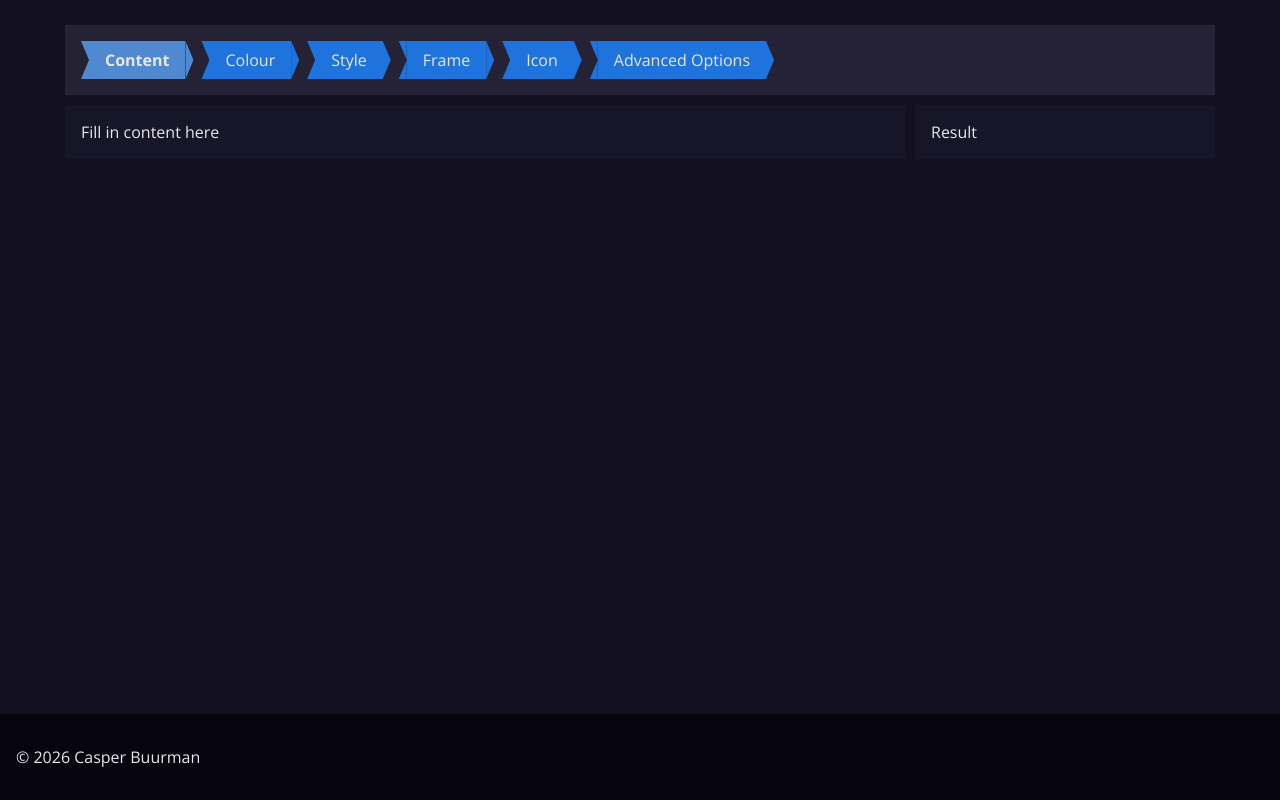
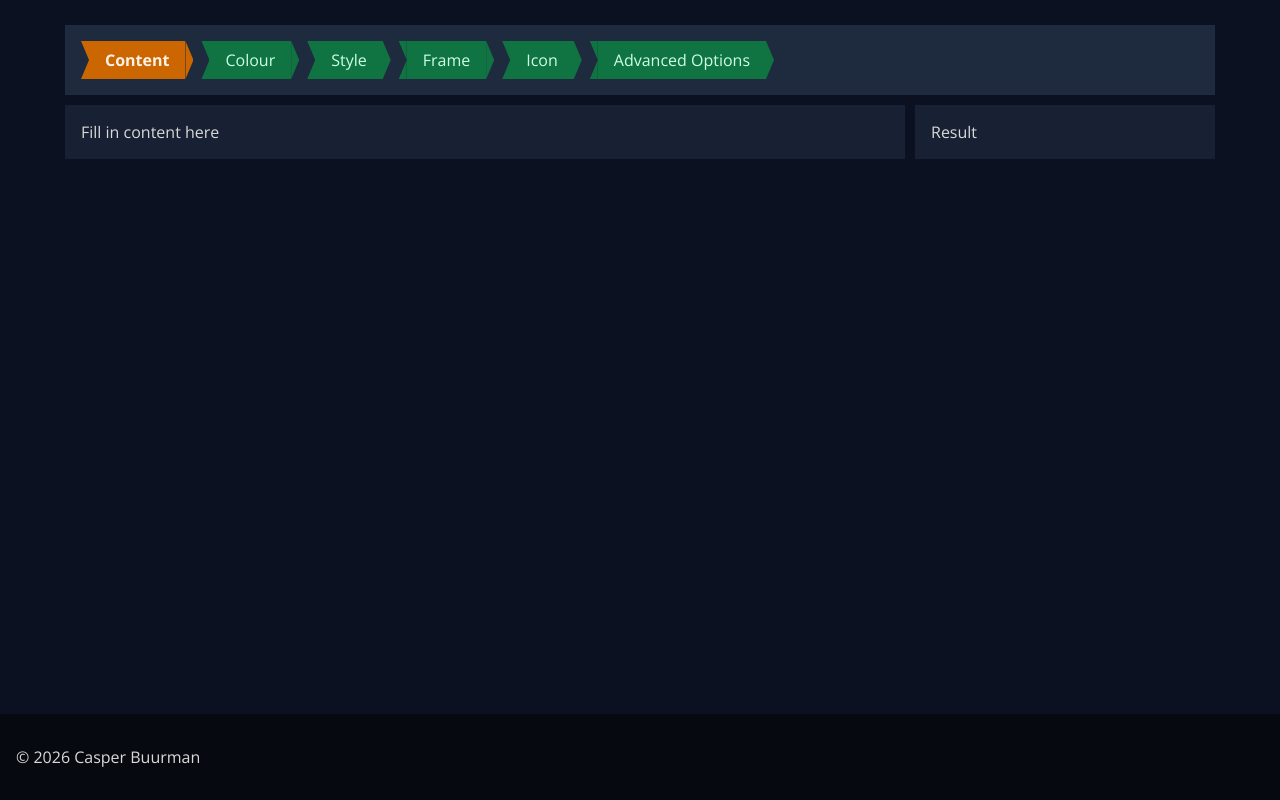
Before and after one commit to CasperBvV/QR-Genny, a Vue app: page / in a window 1280 px wide. Built offline with nearby package versions, Linux system fonts and the light colour scheme.

Commit message:
Update color palette and NavBar styles
Refactored SCSS variables to use a new color naming scheme and updated color values. Adjusted NavBar.vue to use the new color variables for link and active states, improving visual consistency with the revised palette.

```diff
--- a/src/assets/variables.scss
+++ b/src/assets/variables.scss
@@ -1,32 +1,22 @@
-$bg1: #06040f;
-$bg2: #131121;
-$bg3: #171628;
-$bg4: #242234;
-$bg5: #363445;
-$bg6: #4b4958;
+$bg1: #06090f;
+$bg2: #0b1120;
+$bg3: #172133;
+$bg4: #1e2a3d;
 
-$color1a: #1e73dc;
-$color1b: #4f8ad1;
-$color1c: #3064a4;
-$color1d: #245796;
+$color1-lightest: #ccffe3;
+$color1-lighter: #8dffc3;
+$color1-light: #43ffa1;
+$color1: #15df7d;
+$color1-dark: #13af64;
+$color1-darker: #107442;
+$color1-darkest: #0e2017;
 
-$color2a: #1f2bdb;
-$color2b: #4f58d1;
-$color2c: #2f37a3;
-$color2d: #242c96;
+$color2-lightest: #fff1e6;
+$color2-lighter: #ffd8bb;
+$color2-light: #ffb171;
+$color2: #ff8500;
+$color2-dark: #cc6600;
+$color2-darker: #894100;
+$color2-darkest: #662600;
 
-$color3a: #1fc8db;
-$color3b: #50c5d2;
-$color3c: #19808c;
-$color3d: #126e79;
-
-$color4a: #1fdb61;
-$color4b: #4fd17d;
-$color4c: #198c42;
-$color4d: #127836;
-
-$error-color: #e74c3c;
-
-$textcolor: #e7e7e7;
-$textcolor2: #d0d0d0;
-$textcolor3: #b9b9b9;
+$textcolor: #d9d9d9;
--- a/src/components/NavBar.vue
+++ b/src/components/NavBar.vue
@@ -37,16 +37,17 @@ nav {
 
     a {
       text-decoration: none;
-      color: $textcolor;
+      color: $color1-lightest;
 
       text-wrap: nowrap;
 
       display: block;
       padding: 0.5rem 1rem;
-      background-color: $color1a;
+      background-color: $color1-darker;
 
       &.router-link-active {
-        background-color: $color1b;
+        background-color: $color2-dark;
+        color: $color2-lightest;
         font-weight: bold;
       }
 
```
